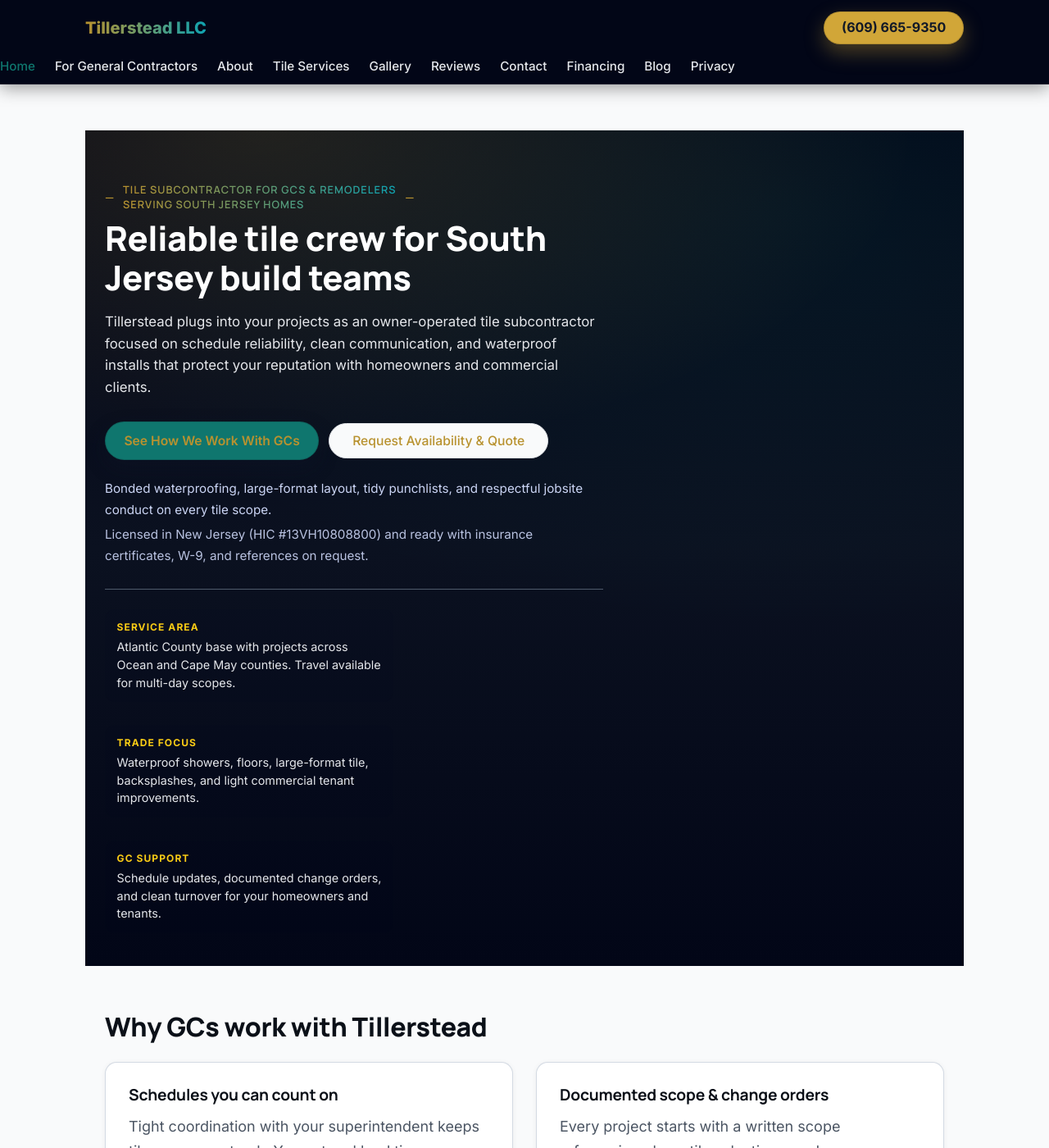
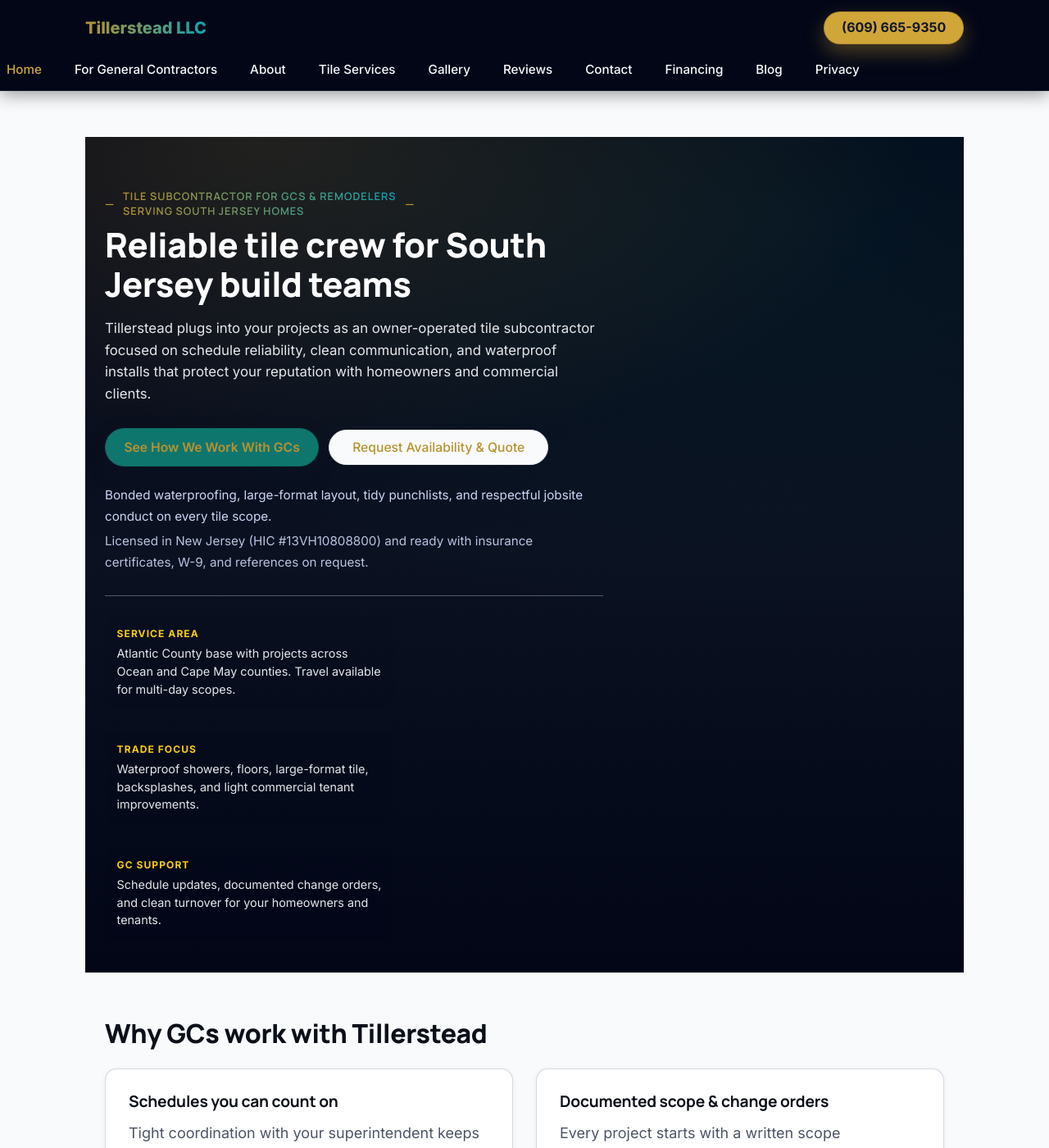
Before and after one commit to XTX33/Tillerstead-site, a Jekyll site: the page built from index.html, in a window 1280 px wide and 1400 px high. Shown: the whole window at 82% size. Built offline with Jekyll 4.4.1, drawn with Linux system fonts in a browser that asks for light colours.

Commit message:
Remove final duplicate navigation CSS sections
Co-authored-by: XTX33 <240352498+XTX33@users.noreply.github.com>

```diff
--- a/assets/css/main.css
+++ b/assets/css/main.css
@@ -1397,57 +1397,6 @@ address.footer-meta {
     align-items: stretch;
   }
 }
-/* =========================
-   MOBILE NAV OVERLAY
-   ========================= */
-
-.site-nav {
-  position: fixed;
-  inset: 0;
-  z-index: 40;
-
-  /* dark overlay so links are readable */
-  background: rgba(2, 6, 23, 0.98);
-  color: #e5e7eb;
-
-  padding: 4.25rem 1.5rem 2.5rem;
-  display: flex;
-  flex-direction: column;
-  justify-content: flex-start;
-
-  transform: translateY(-100%);
-  opacity: 0;
-  pointer-events: none;
-  transition:
-    transform 0.2s ease-out,
-    opacity 0.2s ease-out;
-}
-
-/* when JS adds .is-open */
-.site-nav.is-open {
-  transform: translateY(0);
-  opacity: 1;
-  pointer-events: auto;
-}
-
-.site-nav ul {
-  list-style: none;
-  margin: 0;
-  padding: 0;
-}
-
-.site-nav a {
-  display: block;
-  padding: 0.75rem 0;
-  font-size: 1.1rem;
-  font-weight: 500;
-  text-decoration: none;
-  color: #e5e7eb;
-}
-
-.site-nav a[aria-current="page"] {
-  color: #0f766e; /* accent for active item */
-}
 /* ===========================
    ABOUT PAGE LAYOUT
    =========================== */
@@ -1629,33 +1578,6 @@ address.footer-meta {
   color: var(--brand-emerald, #0fa3b1);
   text-decoration: underline;
   text-underline-offset: 0.15em;
-}
-/* Desktop: turn overlay into inline nav bar */
-@media (min-width: 900px) {
-  .site-nav {
-    position: static;
-    inset: auto;
-    z-index: auto;
-    background: transparent;
-    padding: 0;
-
-    transform: none;
-    opacity: 1;
-    pointer-events: auto;
-
-    flex-direction: row;
-    align-items: center;
-  }
-
-  .site-nav ul {
-    display: flex;
-    gap: 1.5rem;
-  }
-
-  .site-nav a {
-    padding: 0;
-    font-size: 0.95rem;
-  }
 }
 /* ============================================
    General Page Styles (applies to all body classes starting with "page-")
```
